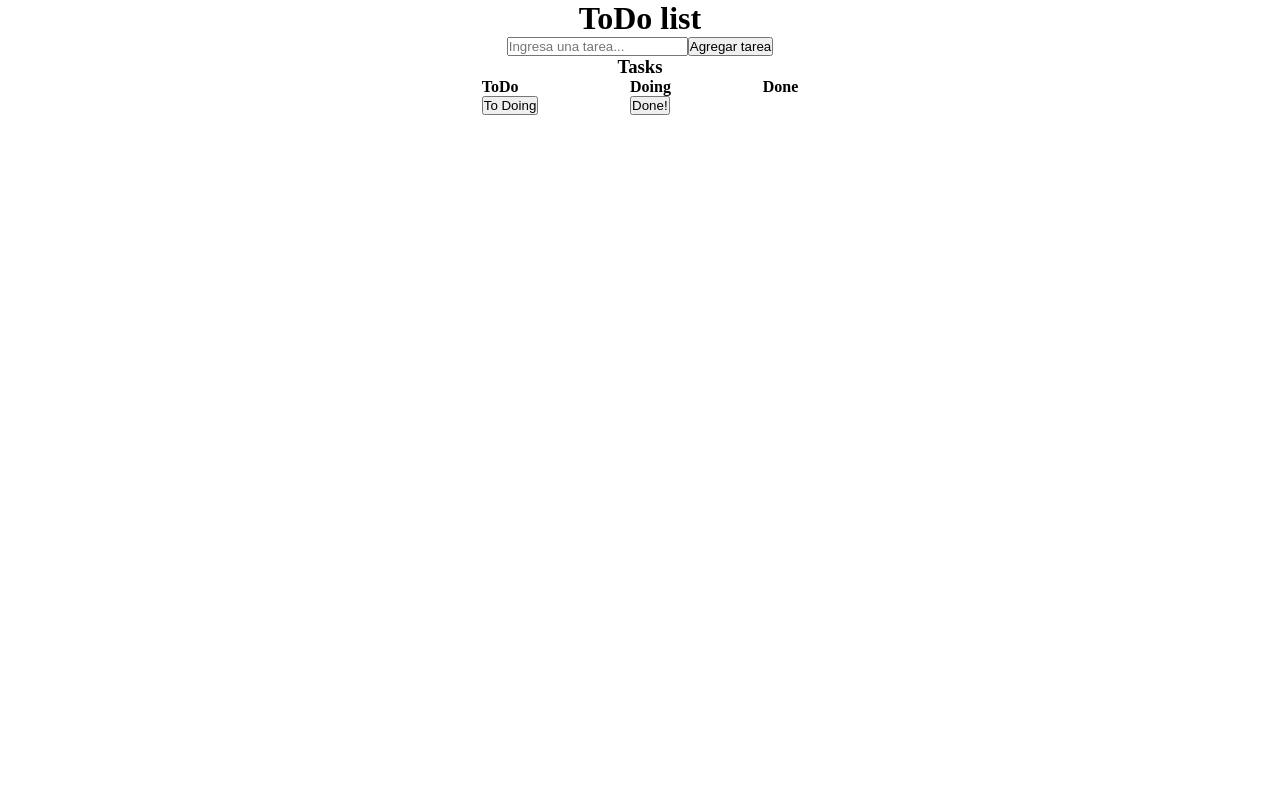
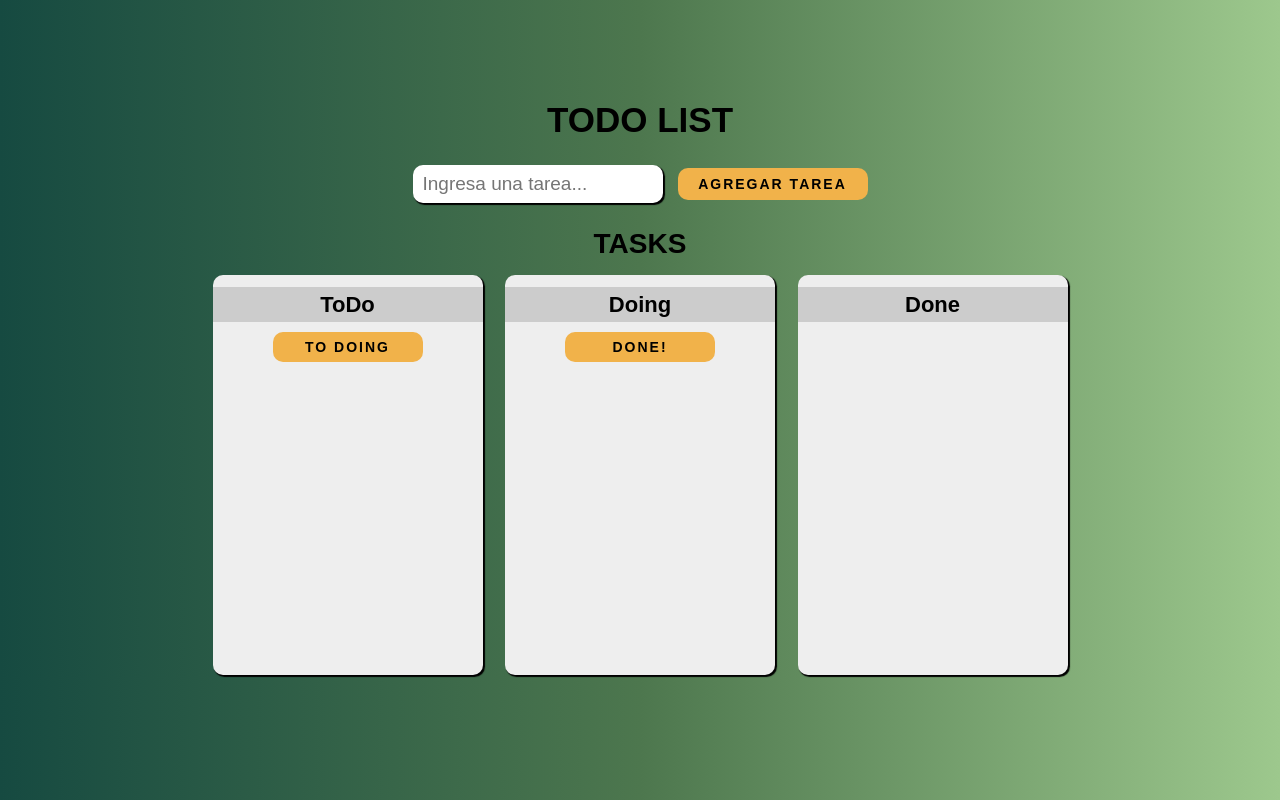
Before and after one commit to MauroLG/todo-list-js, a plain HTML site: page index.html in a window 1280 px wide. Drawn offline with Linux system fonts and the light colour scheme; a web font is replaced by a local one.

Commit message:
added styles for main design

```diff
--- a/styles.css
+++ b/styles.css
@@ -4,26 +4,117 @@
   box-sizing: border-box;
 }
 
+html {
+  font-size: 10px;
+}
+
 body {
   display: flex;
   flex-direction: column;
   align-items: center;
+  font-family: 'KoHo', sans-serif;
+  background: linear-gradient(
+    90deg,
+    rgba(22, 74, 65, 1) 0%,
+    rgba(77, 119, 78, 1) 50%,
+    rgba(157, 200, 141, 1) 100%
+  );
+}
+
+h1 {
+  font-size: 3.5rem;
+  text-transform: uppercase;
+  margin-bottom: 2.5rem;
+}
+
+h3 {
+  font-size: 2.8rem;
+}
+h4 {
+  font-size: 2.2rem;
+}
+
+.subtitle {
+  background-color: #ccc;
+  width: 100%;
+  height: 3.5rem;
+  margin-bottom: 0.5rem;
+  display: flex;
+  justify-content: center;
+  align-items: center;
+}
+
+button {
+  font-family: inherit;
+  font-size: 1.4rem;
+  font-weight: 700;
+  letter-spacing: 0.2rem;
+  text-transform: uppercase;
+  background: #f1b24a;
+  border-style: none;
+  border-radius: 1rem;
+  width: 150px;
+  height: 3rem;
+  cursor: pointer;
+  margin-top: 0.5rem;
+}
+
+.add-task {
+  width: 190px;
+  height: 3.2rem;
+  margin-top: 0;
+}
+
+.add-menu {
+  display: flex;
+
+  align-items: center;
+  margin-bottom: 2.5rem;
+}
+
+input {
+  font-family: inherit;
+  font-size: 1.9rem;
+  border-radius: 1rem;
+  width: 250px;
+  height: 3.8rem;
+  margin-right: 1.5rem;
+  border-style: none;
+  padding-left: 1rem;
+  box-shadow: 1.5px 1.5px 1px 0.5px black;
+  outline: none;
 }
 
 .container {
   display: flex;
   flex-direction: column;
   align-items: center;
+  font-size: 2.2rem;
+  margin-top: 10rem;
 }
 
 .tasks__table {
   display: flex;
-  width: 500px;
+  justify-content: space-between;
+  width: 900px;
   justify-content: space-evenly;
+}
+
+.tasks__column {
+  text-align: center;
+  width: 30%;
+  min-height: 400px;
+  background-color: #eeeeee;
+  border-radius: 1rem;
+  padding: 1.2rem 0 1.2rem 0;
+  box-shadow: 1.5px 1.5px 1px 0.5px black;
+  user-select: none;
 }
 
 .tasks__title {
   text-align: center;
+  margin-bottom: 1.5rem;
+  text-transform: uppercase;
 }
 
 .emptyErr {
@@ -31,11 +122,14 @@ body {
 }
 
 .selected-task {
-  background-color: green;
+  background-color: rgb(3, 187, 123);
   color: white;
 }
 
 li {
   list-style-type: none;
   user-select: none;
+  line-height: 3rem;
+  margin-bottom: 4px;
+  cursor: pointer;
 }
```
